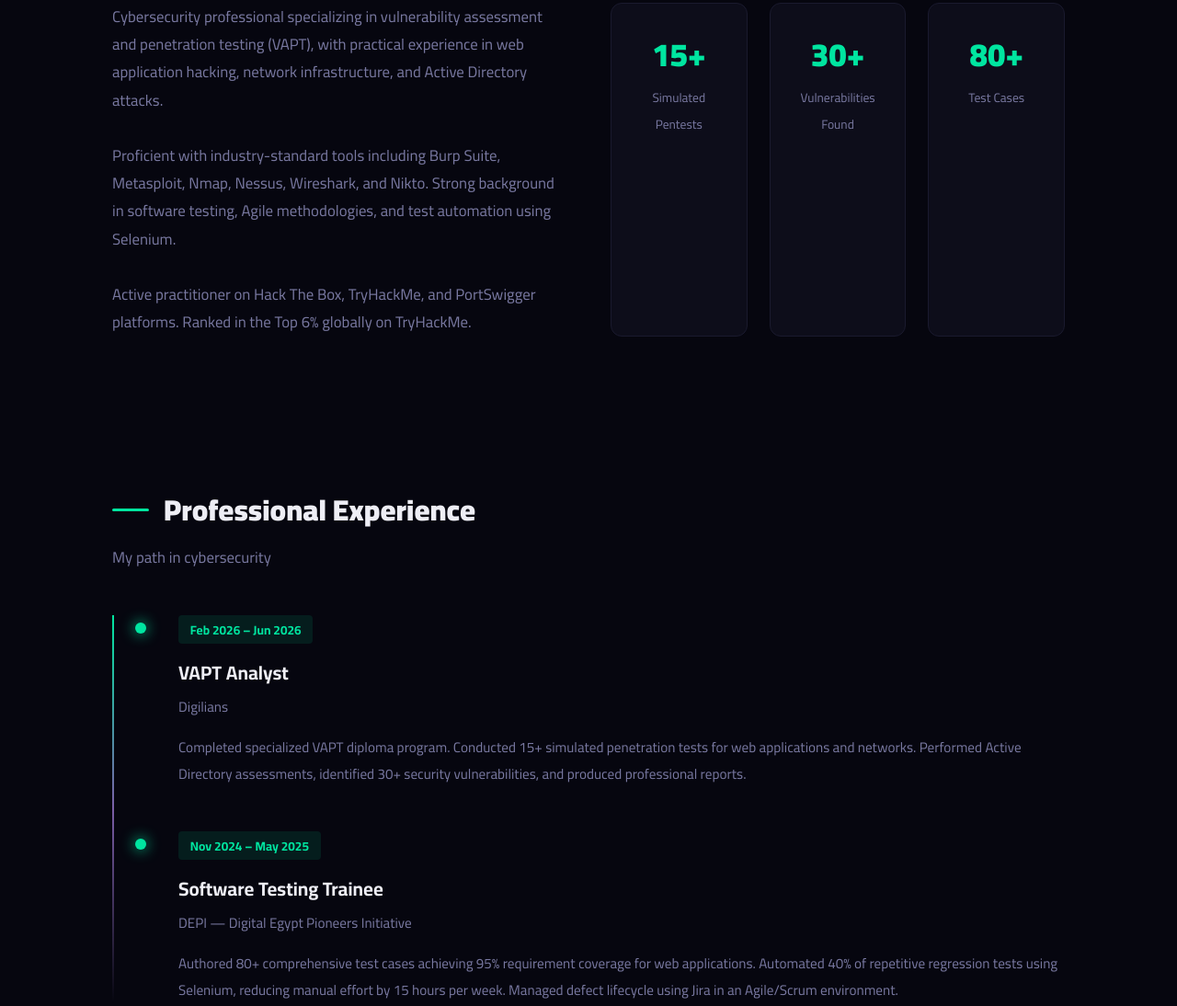
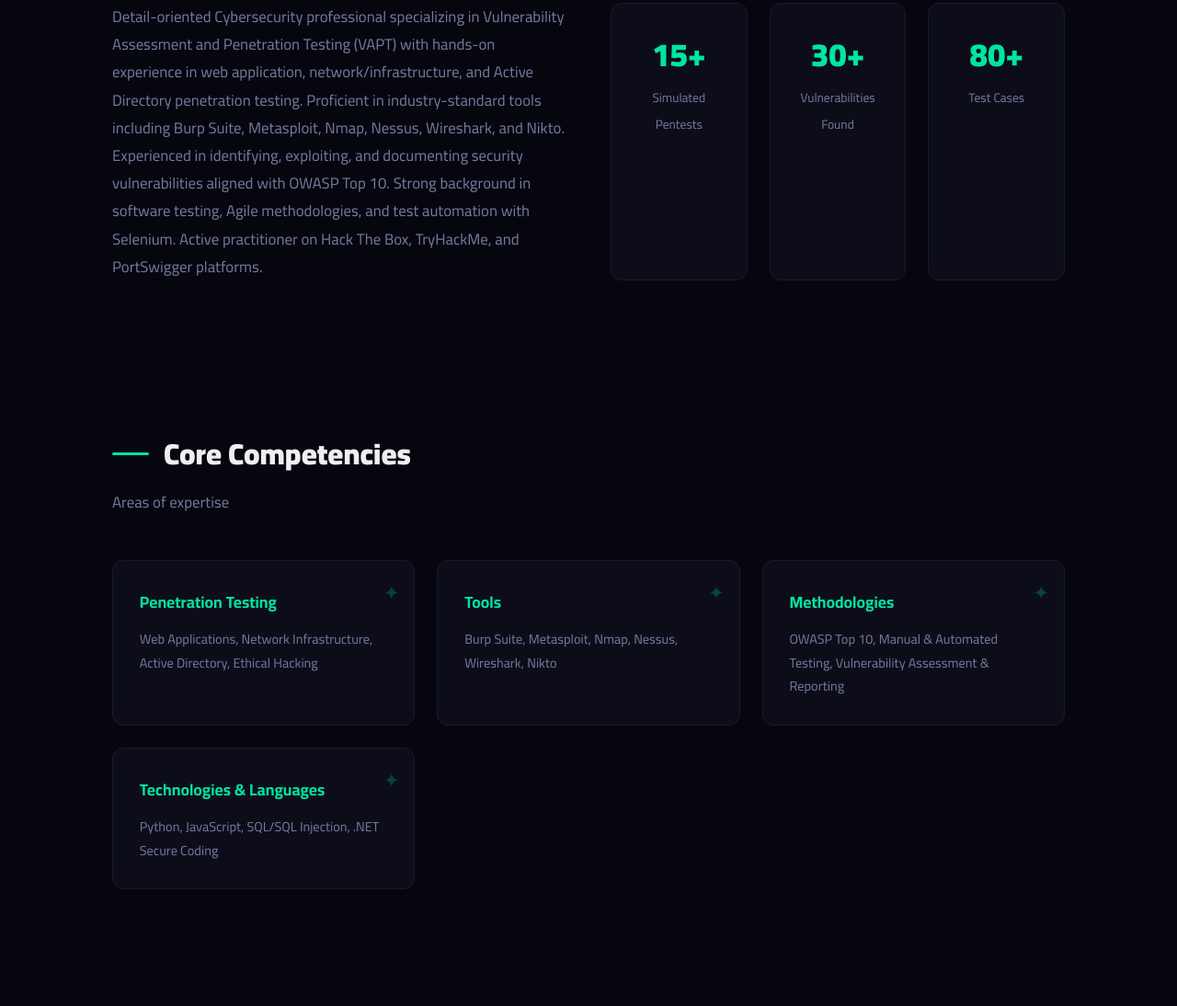
Before and after one commit to alucarderor-cpu/Aya-Maher-Portfolio, a plain HTML site: page index.html in a window 1280 px wide. Shown: the part 1021-2115 px from the top of the page at 92% size. Drawn offline with Linux system fonts and the light colour scheme; animation ran at ten frames a second.

Commit message:
Add CV data, core competencies section, fixed photo and LinkedIn link

```diff
--- a/index.html
+++ b/index.html
@@ -251,8 +251,8 @@
         }
 
         .photo-frame {
-            width: clamp(200px, 35vw, 320px);
-            height: clamp(200px, 35vw, 320px);
+            width: clamp(220px, 40vw, 380px);
+            height: clamp(220px, 40vw, 380px);
             border-radius: 50%;
             border: 3px solid var(--accent);
             overflow: hidden;
@@ -704,6 +704,50 @@
             line-height: 1.8;
         }
 
+        /* === CORE COMPETENCIES === */
+        .competencies-grid {
+            display: grid;
+            grid-template-columns: repeat(auto-fill, minmax(260px, 1fr));
+            gap: 1.5rem;
+        }
+
+        .competency-card {
+            background: var(--bg-card);
+            border: 1px solid var(--border);
+            border-radius: 12px;
+            padding: 1.8rem;
+            transition: all 0.3s;
+            position: relative;
+            overflow: hidden;
+        }
+
+        .competency-card::after {
+            content: '✦';
+            position: absolute;
+            top: 1rem; right: 1rem;
+            color: var(--accent);
+            opacity: 0.25;
+            font-size: 1.3rem;
+        }
+
+        .competency-card:hover {
+            border-color: var(--accent);
+            box-shadow: 0 0 25px var(--green-glow);
+            transform: translateY(-4px);
+        }
+
+        .competency-card h3 {
+            font-size: 1.1rem;
+            margin-bottom: 0.7rem;
+            color: var(--accent);
+        }
+
+        .competency-card p {
+            color: var(--text-secondary);
+            font-size: 0.9rem;
+            line-height: 1.8;
+        }
+
         /* === CTF === */
         .ctf-grid {
             display: grid;
@@ -854,6 +898,7 @@
         @media (min-width: 769px) and (max-width: 1024px) {
             .about-stats { grid-template-columns: repeat(3, 1fr); }
             .skills-grid { grid-template-columns: repeat(2, 1fr); }
+            .competencies-grid { grid-template-columns: repeat(2, 1fr); }
         }
 
         @media (max-width: 480px) {
@@ -872,12 +917,13 @@
 
     <!-- NAV -->
     <nav>
-        <a href="#" class="logo"><span class="logo-dot"></span>Aya Maher</a>
+        <a href="#" class="logo"><span class="logo-dot"></span>Aya Maher Elsayed</a>
         <button class="nav-toggle" id="navToggle" aria-label="Toggle navigation">
             <span></span><span></span><span></span>
         </button>
         <ul class="nav-links" id="navLinks">
             <li><a href="#about" onclick="closeNav()">About</a></li>
+            <li><a href="#competencies" onclick="closeNav()">Competencies</a></li>
             <li><a href="#experience" onclick="closeNav()">Experience</a></li>
             <li><a href="#skills" onclick="closeNav()">Skills</a></li>
             <li><a href="#projects" onclick="closeNav()">Projects</a></li>
@@ -908,7 +954,7 @@
                 <div style="position:relative;display:inline-block;">
                     <div class="photo-ring"></div>
                     <div class="photo-frame">
-                        <img src="images/Aya Maher.jpeg" alt="Aya Maher">
+                        <img src="images/hero-photo.jpg" alt="Aya Maher">
                     </div>
                 </div>
             </div>
@@ -921,11 +967,7 @@
         <p class="section-subtitle reveal">My journey in cybersecurity</p>
         <div class="about-grid">
             <div class="about-text reveal">
-                <p>Cybersecurity professional specializing in vulnerability assessment and penetration testing (VAPT), with practical experience in web application hacking, network infrastructure, and Active Directory attacks.</p>
-                <br>
-                <p>Proficient with industry-standard tools including Burp Suite, Metasploit, Nmap, Nessus, Wireshark, and Nikto. Strong background in software testing, Agile methodologies, and test automation using Selenium.</p>
-                <br>
-                <p>Active practitioner on Hack The Box, TryHackMe, and PortSwigger platforms. Ranked in the Top 6% globally on TryHackMe.</p>
+                <p>Detail-oriented Cybersecurity professional specializing in Vulnerability Assessment and Penetration Testing (VAPT) with hands-on experience in web application, network/infrastructure, and Active Directory penetration testing. Proficient in industry-standard tools including Burp Suite, Metasploit, Nmap, Nessus, Wireshark, and Nikto. Experienced in identifying, exploiting, and documenting security vulnerabilities aligned with OWASP Top 10. Strong background in software testing, Agile methodologies, and test automation with Selenium. Active practitioner on Hack The Box, TryHackMe, and PortSwigger platforms.</p>
             </div>
             <div class="about-stats reveal">
                 <div class="stat-card">
@@ -944,6 +986,30 @@
         </div>
     </section>
 
+    <!-- CORE COMPETENCIES -->
+    <section id="competencies">
+        <h2 class="section-title reveal">Core Competencies</h2>
+        <p class="section-subtitle reveal">Areas of expertise</p>
+        <div class="competencies-grid">
+            <div class="competency-card reveal">
+                <h3>Penetration Testing</h3>
+                <p>Web Applications, Network Infrastructure, Active Directory, Ethical Hacking</p>
+            </div>
+            <div class="competency-card reveal">
+                <h3>Tools</h3>
+                <p>Burp Suite, Metasploit, Nmap, Nessus, Wireshark, Nikto</p>
+            </div>
+            <div class="competency-card reveal">
+                <h3>Methodologies</h3>
+                <p>OWASP Top 10, Manual &amp; Automated Testing, Vulnerability Assessment &amp; Reporting</p>
+            </div>
+            <div class="competency-card reveal">
+                <h3>Technologies &amp; Languages</h3>
+                <p>Python, JavaScript, SQL/SQL Injection, .NET Secure Coding</p>
+            </div>
+        </div>
+    </section>
+
     <!-- EXPERIENCE -->
     <section id="experience">
         <h2 class="section-title reveal">Professional Experience</h2>
@@ -953,7 +1019,7 @@
                 <span class="timeline-date">Feb 2026 – Jun 2026</span>
                 <h3 class="timeline-title">VAPT Analyst</h3>
                 <p class="timeline-company">Digilians</p>
-                <p class="timeline-desc">Completed specialized VAPT diploma program. Conducted 15+ simulated penetration tests for web applications and networks. Performed Active Directory assessments, identified 30+ security vulnerabilities, and produced professional reports.</p>
+                <p class="timeline-desc">Successfully completed a specialized Vulnerability Assessment and Penetration Testing (VAPT) diploma and defended the final graduation project.<br>Executed comprehensive methodology-based assessments in the final project, simulating real-world threat actor behaviors to identify and exploit critical vulnerabilities.<br>Performed 15+ simulated penetration tests covering web application security, network security, and ethical hacking using tools such as Burp Suite, Nmap, Metasploit, Nessus, and Wireshark.<br>Conducted Active Directory and Windows environment assessments, identifying privilege escalation and lateral movement vulnerabilities.<br>Identified, exploited, and documented 30+ security vulnerabilities in controlled lab environments, producing professional-grade vulnerability reports.</p>
             </div>
             <div class="timeline-item reveal">
                 <span class="timeline-date">Nov 2024 – May 2025</span>
@@ -1023,7 +1089,7 @@
             <div class="project-card reveal">
                 <span class="project-label">Security Tool</span>
                 <h3>hunJSter — JavaScript Security Reconnaissance Platform</h3>
-                <p>Engineered a specialized reconnaissance platform focused on static and dynamic analysis of JavaScript files to uncover hidden endpoints and sensitive data exposure. Automated security assessment workflows end-to-end.</p>
+                <p>Engineered a specialized reconnaissance platform focused on static and dynamic analysis of JavaScript files to uncover hidden endpoints and sensitive data exposure. Automated security assessment workflows, significantly enhancing the efficiency of web application penetration testing and attack surface mapping.</p>
                 <div class="project-tech">
                     <span class="skill-tag">Python</span>
                     <span class="skill-tag">JavaScript</span>
@@ -1033,7 +1099,7 @@
             <div class="project-card reveal">
                 <span class="project-label">Web Application</span>
                 <h3>Service Booking Platform</h3>
-                <p>Developed full-stack components and implemented structured security testing methodologies. Reviewed and hardened authentication workflows to mitigate common vulnerabilities, achieving 100% success rate in blocking unauthorized access attempts.</p>
+                <p>Developed full-stack components and implemented structured security testing methodologies. Reviewed and hardened authentication workflows to mitigate common vulnerabilities, achieving 100% success rate in blocking unauthorized access attempts. Applied OWASP Top 10 principles including protection against SQL Injection, broken authentication, and insecure direct object references.</p>
                 <div class="project-tech">
                     <span class="skill-tag">.NET</span>
                     <span class="skill-tag">SQL Server</span>
@@ -1165,7 +1231,7 @@
             <a href="mailto:ayaelnagar101@gmail.com" class="contact-link">
                 📧 Email
             </a>
-            <a href="https://www.linkedin.com/in/aya-maher-alsayed" target="_blank" rel="noopener noreferrer" class="contact-link">
+            <a href="https://www.linkedin.com/in/aya-m-elnagar/" target="_blank" rel="noopener noreferrer" class="contact-link">
                 💼 LinkedIn
             </a>
             <a href="tel:+201013184344" class="contact-link">
```
Also changed, not shown: images/hero-photo.jpg (added), 1 other file.
